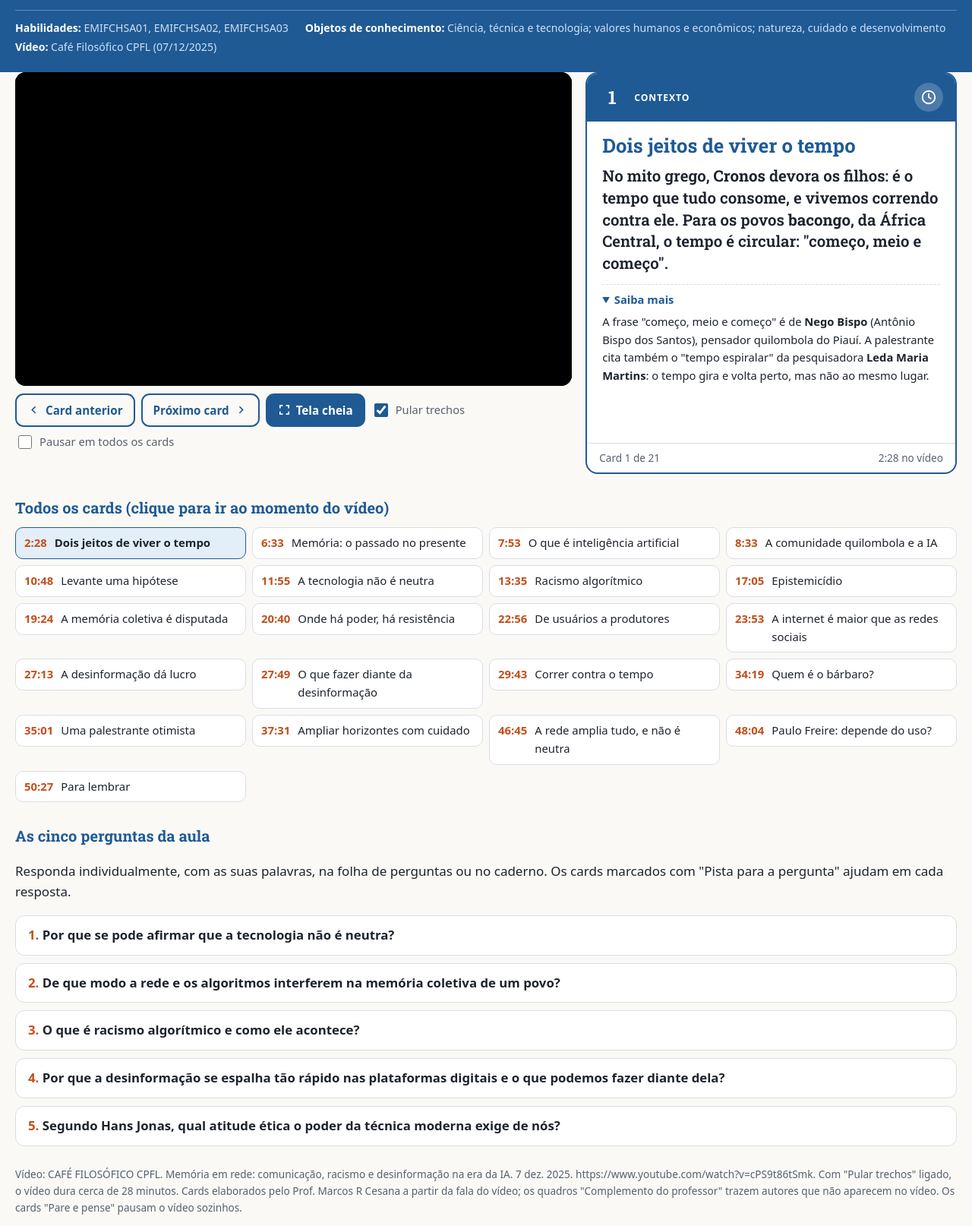
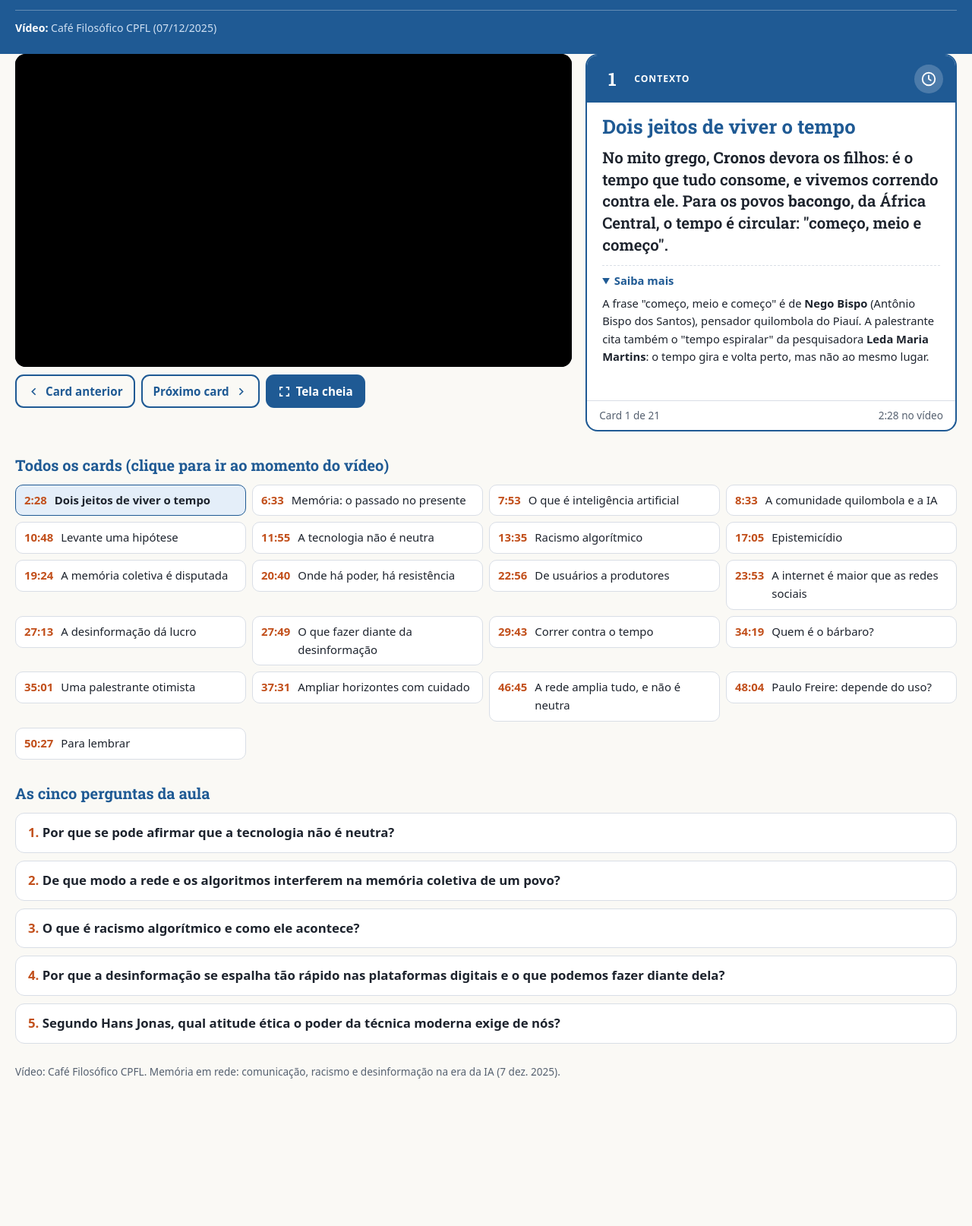
Before and after one commit to marcosrczn/QUIZ-FILOSOFIA, a plain HTML site: page AULA_09_PFSEH_3A_SERIE_MEMORIA_EM_REDE.html in a window 1280 px wide. Shown: the part 208-1822 px from the top of the page at 76% size. After the commit the page ends 1644 px from the top, so only its background shows below. Drawn offline with Linux system fonts and the light colour scheme.

Commit message:
Paginas do estudante (Aula 08 e PFSEH Aula 09): remove informacoes de uso do professor
Co-Authored-By: Claude Opus 5.5 <noreply@anthropic.com>

```diff
--- a/AULA_09_PFSEH_3A_SERIE_MEMORIA_EM_REDE.html
+++ b/AULA_09_PFSEH_3A_SERIE_MEMORIA_EM_REDE.html
@@ -121,7 +121,7 @@ main{padding:22px 0 50px}
    <circle cx="88" cy="92" r="7" fill="var(--art-la)"/><circle cx="112" cy="84" r="7" fill="var(--art-am)"/><circle cx="104" cy="112" r="7" fill="var(--art-am)"/>
    <line x1="88" y1="92" x2="112" y2="84" stroke="var(--capa)" stroke-width="4"/><line x1="112" y1="84" x2="104" y2="112" stroke="var(--capa)" stroke-width="4"/><line x1="88" y1="92" x2="104" y2="112" stroke="var(--capa)" stroke-width="4"/>
   </svg>
-  <div class="meta"><span><b>Habilidades:</b> EMIFCHSA01, EMIFCHSA02, EMIFCHSA03</span><span><b>Objetos de conhecimento:</b> Ciência, técnica e tecnologia; valores humanos e econômicos; natureza, cuidado e desenvolvimento</span><span><b>Vídeo:</b> Café Filosófico CPFL (07/12/2025)</span></div>
+  <div class="meta"><span><b>Vídeo:</b> Café Filosófico CPFL (07/12/2025)</span></div>
   <button class="theme-btn" id="tema" title="Mudar entre claro e escuro" aria-label="Mudar entre claro e escuro"><svg viewBox="0 0 24 24" fill="none" stroke="currentColor" stroke-width="2"><path d="M21 12.8A9 9 0 1 1 11.2 3a7 7 0 0 0 9.8 9.8z"/></svg></button>
  </div>
 </header>
@@ -135,8 +135,8 @@ main{padding:22px 0 50px}
     <button class="btn ghost" id="ant"><svg viewBox="0 0 24 24" fill="none" stroke="currentColor" stroke-width="2.4"><path d="M15 18l-6-6 6-6"/></svg>Card anterior</button>
     <button class="btn ghost" id="prox">Próximo card<svg viewBox="0 0 24 24" fill="none" stroke="currentColor" stroke-width="2.4"><path d="M9 18l6-6-6-6"/></svg></button>
     <button class="btn" id="tela"><svg viewBox="0 0 24 24" fill="none" stroke="currentColor" stroke-width="2.4"><path d="M4 9V4h5M20 9V4h-5M4 15v5h5M20 15v5h-5"/></svg>Tela cheia</button>
-    <label class="chk"><input type="checkbox" id="pular" checked>Pular trechos</label>
-    <label class="chk"><input type="checkbox" id="pausa">Pausar em todos os cards</label>
+    <input type="checkbox" id="pular" checked hidden>
+    <input type="checkbox" id="pausa" hidden>
    </div>
    <div class="toast" id="toast" aria-live="polite"></div>
   </div>
@@ -150,11 +150,11 @@ main{padding:22px 0 50px}
 
  <section class="bloco" id="perguntas">
   <h3>As cinco perguntas da aula</h3>
-  <p>Responda individualmente, com as suas palavras, na folha de perguntas ou no caderno. Os cards marcados com "Pista para a pergunta" ajudam em cada resposta.</p>
+
   <div class="perg" id="perg"></div>
  </section>
 
- <p class="fonte">Vídeo: CAFÉ FILOSÓFICO CPFL. Memória em rede: comunicação, racismo e desinformação na era da IA. 7 dez. 2025. https://www.youtube.com/watch?v=cPS9t86tSmk. Com "Pular trechos" ligado, o vídeo dura cerca de 28 minutos. Cards elaborados pelo Prof. Marcos R Cesana a partir da fala do vídeo; os quadros "Complemento do professor" trazem autores que não aparecem no vídeo. Os cards "Pare e pense" pausam o vídeo sozinhos.</p>
+ <p class="fonte">Vídeo: Café Filosófico CPFL. Memória em rede: comunicação, racismo e desinformação na era da IA (7 dez. 2025).</p>
 </main>
 
 <script>
@@ -293,7 +293,7 @@ function mostra(i){
  if(i===atual)return;atual=i;const c=CARDS[i],[cls,rot]=TIPO[c.k];
  card.className='card '+cls;
  card.innerHTML=`<div class="card-cab"><span class="n">${i+1}</span><span class="tipo">${rot}</span><span class="ico"><svg viewBox="0 0 24 24" fill="none" stroke="currentColor" stroke-width="2" stroke-linecap="round" stroke-linejoin="round">${IC[c.i]||IC.livro}</svg></span></div>
- <div class="card-corpo"><h2>${c.h}</h2><p class="chave">${c.chave}</p>${c.ex?`<p class="ex">${c.ex}</p>`:''}${c.comp?`<p class="comp"><span class="rot">Complemento do professor (não está no vídeo)</span>${c.comp}</p>`:''}${c.mais?`<details open><summary>Saiba mais</summary><p>${c.mais}</p></details>`:''}${c.q?`<p class="pista"><b>Pista para a pergunta ${c.q}:</b> ${QUESTIONS[c.q-1].p}</p>`:''}${c.pausa?'<p class="aviso">O vídeo para aqui. Pense (ou converse com a turma) e clique em ▶ no vídeo para continuar.</p>':''}</div>
+ <div class="card-corpo"><h2>${c.h}</h2><p class="chave">${c.chave}</p>${c.ex?`<p class="ex">${c.ex}</p>`:''}${c.comp?`<p class="comp"><span class="rot">Complemento (não está no vídeo)</span>${c.comp}</p>`:''}${c.mais?`<details open><summary>Saiba mais</summary><p>${c.mais}</p></details>`:''}${c.q?`<p class="pista"><b>Pista para a pergunta ${c.q}:</b> ${QUESTIONS[c.q-1].p}</p>`:''}${c.pausa?'<p class="aviso">O vídeo para aqui. Pense na resposta e clique em ▶ no vídeo para continuar.</p>':''}</div>
  <div class="card-pe"><span>Card ${i+1} de ${CARDS.length}</span><span>${mmss(c.t)} no vídeo</span></div>`;
  lista.querySelectorAll('button').forEach(b=>b.classList.toggle('on',+b.dataset.i===i));
 }
@@ -302,7 +302,7 @@ function tick(){
  if(!V.ok)return;const t=V.t;
  if(document.getElementById('pular').checked){const s=SKIPS.find(([a,b])=>t>=a&&t<b-0.3);
   if(s){if(s[1]>=V.dur-1||s[1]>=99999){V.pause();document.getElementById('perguntas').scrollIntoView({behavior:'smooth'});return}
-   V.t=s[1];toast('Trecho pulado: '+s[2]);return}}
+   V.t=s[1];return}}
  const k=indice(t);if(k!==atual){const novo=k===atual+1;mostra(k);if(novo&&!pulando&&!V.paused&&(CARDS[k].pausa||document.getElementById('pausa').checked))V.pause()}
  pulando=false;
 }
```
Also changed, not shown: AULA_08_3A_SERIE_VIDEO_INDUSTRIA_CULTURAL.html (+4 -4 lines).
